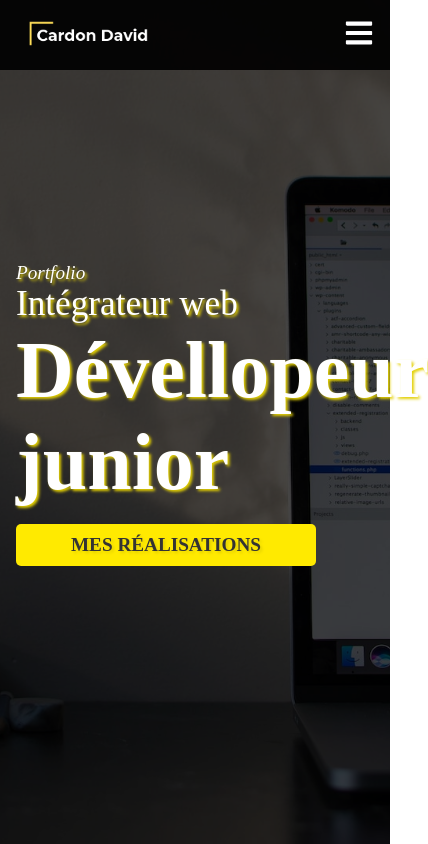
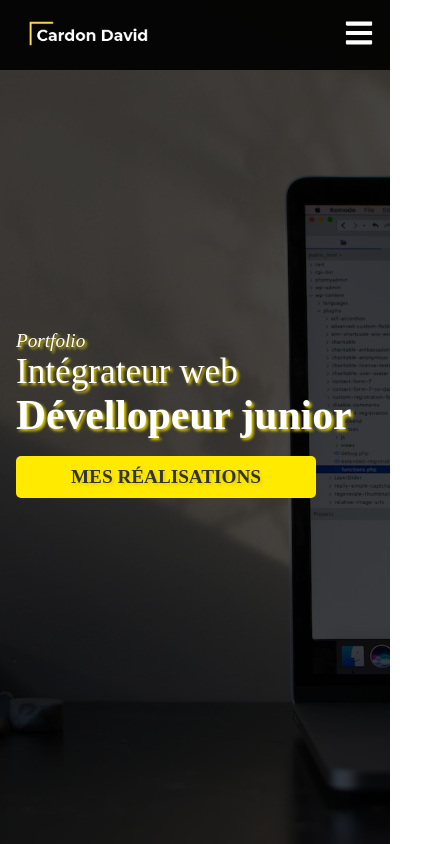
Before and after one commit to davidotch/portfolio, a React (Create React App) app: page / in a window 390 px wide. Shown: the top 844 px of the page, 428 px wide, since content can reach past the window. Built offline with nearby package versions, Linux system fonts and the light colour scheme; a web font is replaced by a local one.

Commit message:
fix p:nth-child(3)

```diff
--- a/src/style/home.css
+++ b/src/style/home.css
@@ -65,7 +65,7 @@
 }
 
 @media screen and (max-width:940px) {
-    .container :nth-child(3) {
+    .container p:nth-child(3) {
         font-size: 2.6rem;
     }
 }
```
